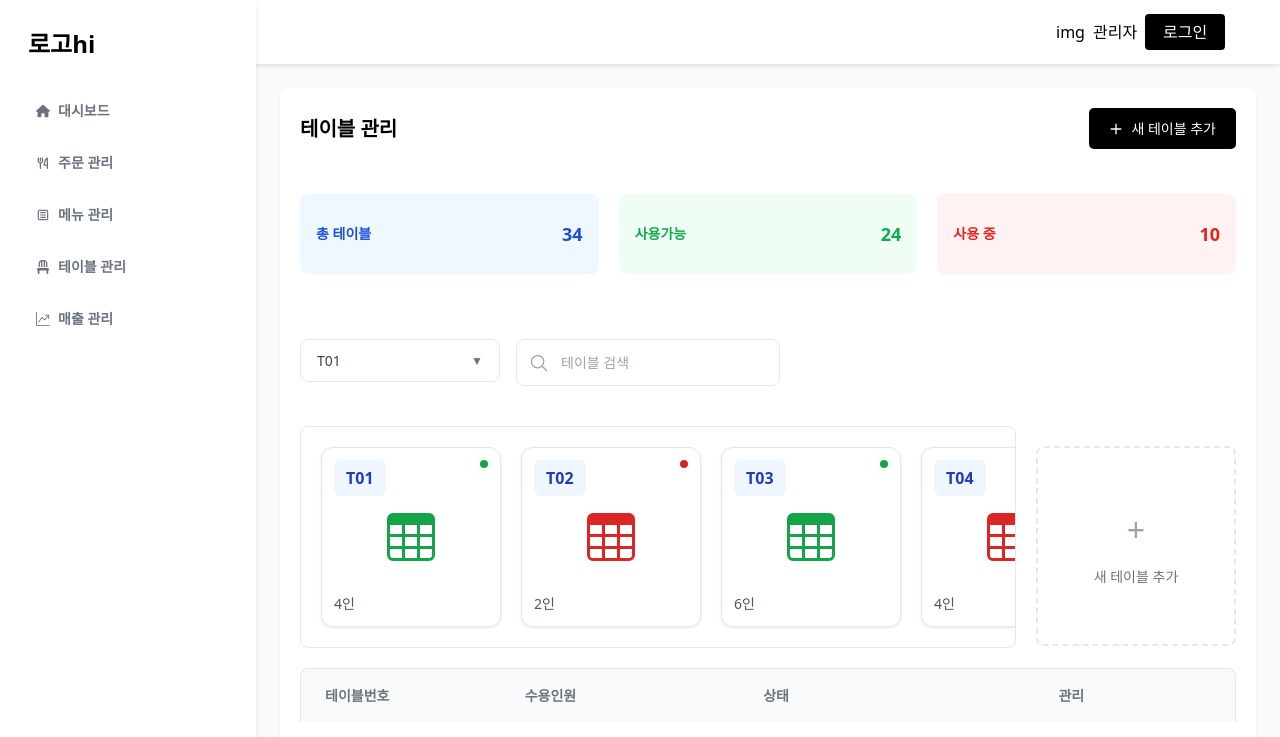
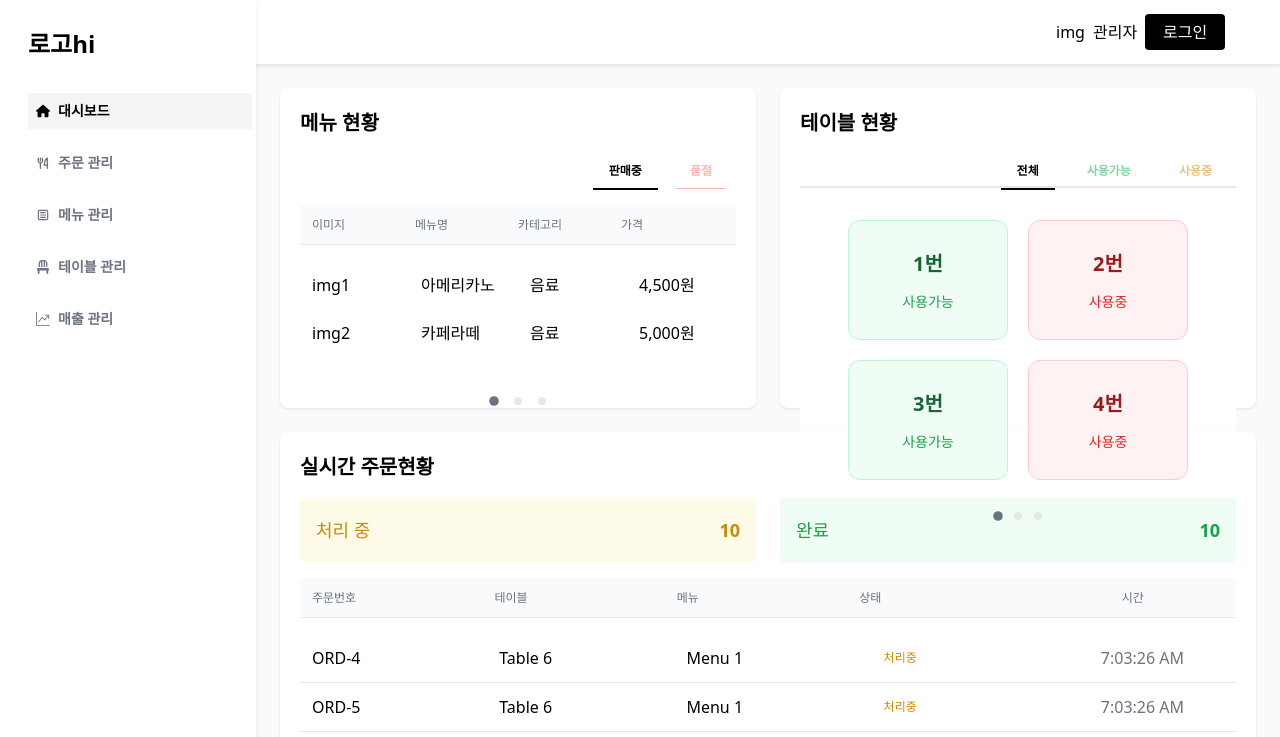
Before and after one commit to white-triangle/pjt-kiosk-frontend, a React (Vite) app: page /admin/dashboard in a window 1280 px wide. Shown: the top 737 px of the page. Built offline with nearby package versions, Linux system fonts and the light colour scheme.

Commit message:
feature: App.tsx 브라우저 라우팅 구현(어드민)

```diff
--- a/package.json
+++ b/package.json
@@ -16,6 +16,7 @@
     "@radix-ui/react-switch": "^1.1.2",
     "@tanstack/react-query": "^5.64.2",
     "@tanstack/react-query-devtools": "^5.64.2",
+    "@types/react-router-dom": "^5.3.3",
     "axios": "^1.7.9",
     "class-variance-authority": "^0.7.1",
     "clsx": "^2.1.1",
@@ -23,6 +24,7 @@
     "react": "^18.3.1",
     "react-dom": "^18.3.1",
     "react-icons": "^5.4.0",
+    "react-router-dom": "^7.2.0",
     "sass": "^1.83.4",
     "tailwind-merge": "^2.6.0",
     "tailwindcss-animate": "^1.0.7",
--- a/src/App.tsx
+++ b/src/App.tsx
@@ -1,11 +1,35 @@
-import AdminMain from './pages/admin/AdminMain'
+import { BrowserRouter, Routes, Route, Navigate } from 'react-router-dom'
+import AdminMain from './pages/admin'
+import AdminDashboard from './pages/admin/dashboard'
+import Menu from './pages/admin/menu'
+import Table from './pages/admin/table'
 
 function App() {
     // 초기세팅 2025-01-19
+    // 브라우저 라우팅 초기세팅 2025-02-25
     return (
-        <>
-            <AdminMain />
-        </>
+        <BrowserRouter>
+            {/* 어드민 레이아웃 및 하위 라우트 */}
+            <Routes>
+                <Route path='/admin' element={<AdminMain />}>
+                    <Route path='dashboard' element={<AdminDashboard />} />
+                    <Route path='menu' element={<Menu />} />
+                    <Route path='table' element={<Table />} />
+
+                    {/* 어드민 내 기본 경로는 대시보드로 리다이렉트 */}
+                    <Route
+                        index
+                        element={<Navigate to='/admin/dashboard' replace />}
+                    />
+                </Route>
+
+                {/* 404 페이지 또는 존재하지 않는 경로 처리 */}
+                <Route
+                    path='*'
+                    element={<Navigate to='/admin/dashboard' replace />}
+                />
+            </Routes>
+        </BrowserRouter>
     )
 }
 
--- a/src/pages/admin/AdminMain.tsx
+++ b/src/pages/admin/index.tsx
@@ -1,18 +1,15 @@
+import { Outlet } from 'react-router-dom'
 import NavigationBar from '@/shared/admin/ui/NavigationBar'
 import SideNavigationBar from '@/shared/admin/ui/SideNavigationBar'
-import AdminDashboard from './dashboard'
-import Menu from './menu'
 import './AdminMain.scss'
-import Table from './table'
+
 export default function AdminMain() {
     return (
         <div className='admin-main'>
             <NavigationBar />
             <SideNavigationBar />
             <div className='content-wrapper'>
-                {/* <AdminDashboard /> */}
-                {/* <Menu /> */}
-                <Table />
+                <Outlet />
             </div>
         </div>
     )
--- a/src/shared/admin/ui/SideNavigationBar.scss
+++ b/src/shared/admin/ui/SideNavigationBar.scss
@@ -19,7 +19,11 @@
     }
 
     &__item {
-        @apply flex items-center gap-2 px-2 py-4 w-56 h-9 rounded-lg;
+        @apply rounded-lg;
+    }
+
+    &__link {
+        @apply flex items-center gap-2 px-2 py-4 w-56 h-9 rounded-lg text-gray-500;
 
         // hover 상태 스타일
         @apply hover:text-black hover:cursor-pointer hover:bg-gray-100;
@@ -32,5 +36,10 @@
         .text {
             @apply flex-1;
         }
+
+        // 활성화 상태 스타일
+        &--active {
+            @apply bg-gray-100 text-black;
+        }
     }
 }
--- a/src/shared/admin/ui/SideNavigationBar.tsx
+++ b/src/shared/admin/ui/SideNavigationBar.tsx
@@ -1,4 +1,5 @@
 import './SideNavigationBar.scss'
+import { NavLink } from 'react-router-dom'
 import { FaHouse } from 'react-icons/fa6'
 import { FaChair } from 'react-icons/fa6'
 import { PiForkKnifeBold } from 'react-icons/pi'
@@ -11,34 +12,74 @@ export default function SideNavigationBar() {
             <div className='side-nav__logo'>로고hi</div>
             <ul className='side-nav__list'>
                 <li className='side-nav__item'>
+                    <NavLink
+                        to='/admin/dashboard'
+                        className={({ isActive }) =>
+                            isActive
+                                ? 'side-nav__link side-nav__link--active'
+                                : 'side-nav__link'
+                        }>
                         <div className='icon'>
                             <FaHouse />
                         </div>
                         <div className='text'>대시보드</div>
+                    </NavLink>
                 </li>
                 <li className='side-nav__item'>
+                    <NavLink
+                        to='/admin/order'
+                        className={({ isActive }) =>
+                            isActive
+                                ? 'side-nav__link side-nav__link--active'
+                                : 'side-nav__link'
+                        }>
                         <div className='icon'>
                             <PiForkKnifeBold />
                         </div>
                         <div className='text'>주문 관리</div>
+                    </NavLink>
                 </li>
                 <li className='side-nav__item'>
+                    <NavLink
+                        to='/admin/menu'
+                        className={({ isActive }) =>
+                            isActive
+                                ? 'side-nav__link side-nav__link--active'
+                                : 'side-nav__link'
+                        }>
                         <div className='icon'>
                             <CgMenuBoxed />
                         </div>
                         <div className='text'>메뉴 관리</div>
+                    </NavLink>
                 </li>
                 <li className='side-nav__item'>
+                    <NavLink
+                        to='/admin/table'
+                        className={({ isActive }) =>
+                            isActive
+                                ? 'side-nav__link side-nav__link--active'
+                                : 'side-nav__link'
+                        }>
                         <div className='icon'>
                             <FaChair />
                         </div>
                         <div className='text'>테이블 관리</div>
+                    </NavLink>
                 </li>
                 <li className='side-nav__item'>
+                    <NavLink
+                        to='/admin/sales'
+                        className={({ isActive }) =>
+                            isActive
+                                ? 'side-nav__link side-nav__link--active'
+                                : 'side-nav__link'
+                        }>
                         <div className='icon'>
                             <BsGraphUpArrow />
                         </div>
                         <div className='text'>매출 관리</div>
+                    </NavLink>
                 </li>
             </ul>
         </div>
```
Also changed, not shown: 1 other file (tests, documents, lock files or other folders). Lines whose indentation alone changed are shown as unchanged.
